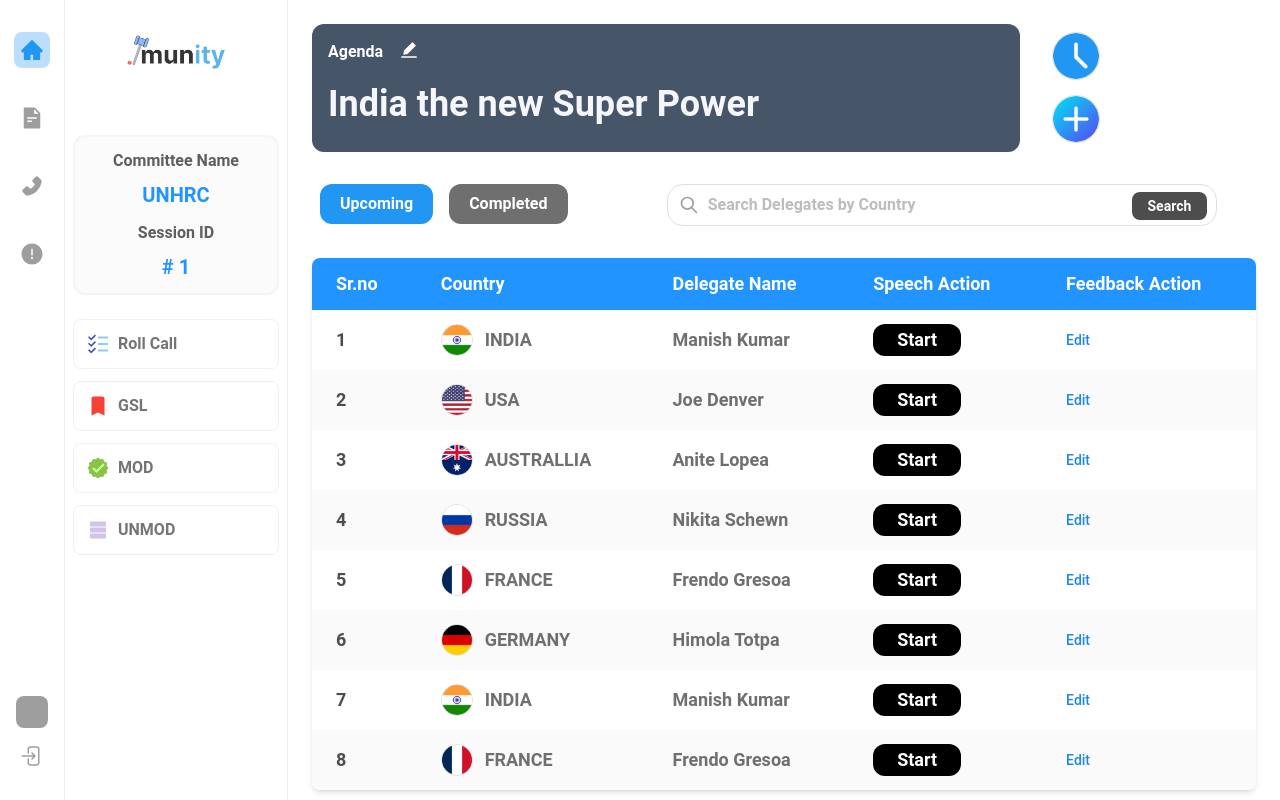
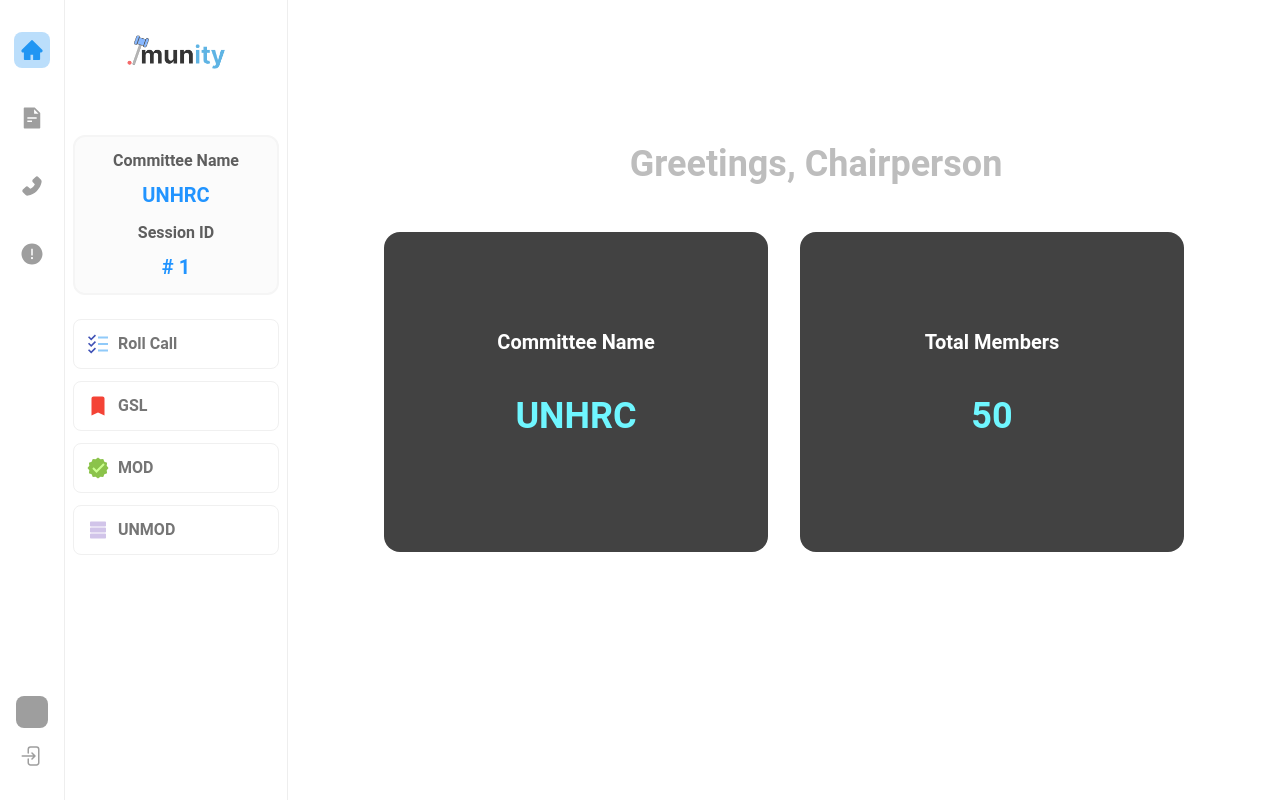
Before and after one commit to Manish026636/Junity, a React (Create React App) app: page / in a window 1280 px wide. Built offline with nearby package versions, Linux system fonts and the light colour scheme; grey boxes are pictures that could not be loaded.

Commit message:
updation

```diff
--- a/src/App.js
+++ b/src/App.js
@@ -1,5 +1,6 @@
 import './App.css';
 import Dashboard from './Components/ChairDashboard/Dashboard';
+import CommitteDetails from './Components/Common/CommitteDetails';
 import Sidebar from './Components/Common/Sidebar';
 import GSLDashboard from './Components/GSL/GSLDashboard';
 import RollCallDashboard from './Components/RollCall/RollCallDashboard';
@@ -11,7 +12,7 @@
     <div className="flex">
     <Sidebar />
     <div className="flex-grow">
-      <GSLDashboard />
+      <Dashboard />
     </div>
   </div>
 
--- a/src/Components/ChairDashboard/Dashboard.jsx
+++ b/src/Components/ChairDashboard/Dashboard.jsx
@@ -7,11 +7,11 @@
                 <h1 className="text-4xl mt-36  font-bold text-gray-400">Greetings, Chairperson</h1>
             </div>
             <div className="flex gap-8 justify-center items-center">
-                <div className='bg-gradient-to-r  text-center from-gray-700 via-gray-700 to-gray-600 mt-12 w-96 h-80 rounded-2xl '>
+                <div className=' bg-gray-800 text-center mt-12 w-96 h-80 rounded-2xl '>
                 <h1 className='text-xl text-white font-semibold pt-24'>Committee Name</h1>
                 <h1 className='text-4xl text-[#6FF6FF]  font-bold pt-10'>UNHRC</h1>
                 </div>
-                <div className='bg-gradient-to-r text-center from-gray-700 via-gray-700 to-gray-600 mt-12 w-96 h-80 rounded-2xl '>
+                <div className='text-center bg-gray-800 mt-12 w-96 h-80 rounded-2xl '>
                 <h1 className='text-xl text-white font-semibold pt-24'>Total Members</h1>
                 <h1 className='text-4xl text-[#6FF6FF] font-bold pt-10'>50</h1>
 
```
